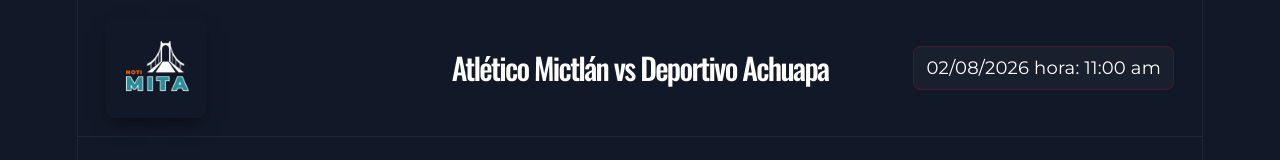
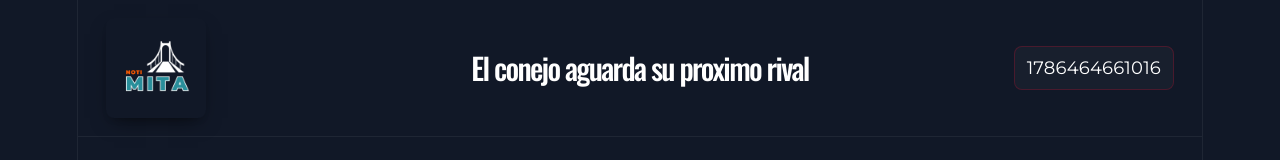
Before and after one commit to SR-ISAAC-935/NotimitaPlayer, a React (Vite) app: page / in a window 1280 px wide. Shown: the top 160 px of the page. Built offline with nearby package versions, Linux system fonts and the light colour scheme; no server answers.

Commit message:
correccion de fechas

```diff
--- a/src/components/home/Home.tsx
+++ b/src/components/home/Home.tsx
@@ -77,14 +77,14 @@ export default function Home(): React.JSX.Element {
   // El estado del servidor manda; el context local solo sirve como fallback
   // mientras llega la primera respuesta del fetch (evita el parpadeo inicial
   // para quien acaba de configurar el stream en este mismo navegador).
-  const eventName = activeStream?.match || config?.match || 'Atlético Mictlán vs Deportivo Achuapa'
+  const eventName = activeStream?.match || config?.match || 'El conejo aguarda su proximo rival'
   const playbackUrl = activeStream?.playbackUrl || (!hasFetched ? config?.playbackUrl : '') || ''
   const streamStatus = activeStream ? (STATUS_LABELS[activeStream.status] ?? 'Pendiente') : 'Pendiente'
   const viewerCount = activeStream?.viewerCount ?? 0
 
   return (
     <>
-      <Header channelLogo={logomita} eventName={eventName} matchDateTime="02/08/2026 hora: 11:00 am" />
+      <Header channelLogo={logomita} eventName={eventName} matchDateTime={Date.now().toString()} />
       <section id="center">
         {playbackUrl ? (
           <>
```
